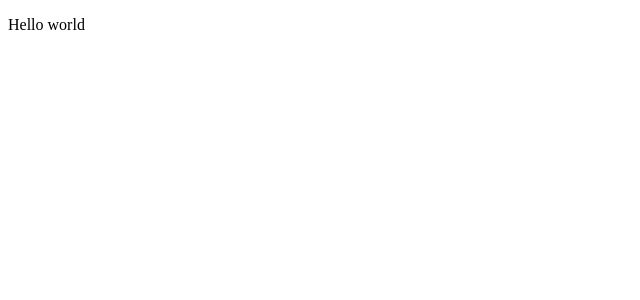
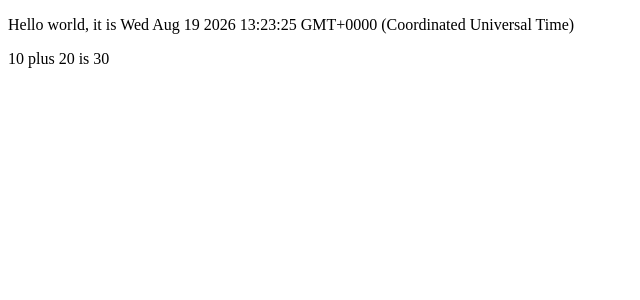
Before and after one commit to Santiagus/fullstackopen, a React (Vite) app in the folder part1/: page / in a window 1280 px wide. Shown: the top 300 px of the page, without its empty margins (0-640 px from the left). Built offline with nearby package versions, Linux system fonts and the light colour scheme.

Commit message:
feat(part1): add some basic js

```diff
--- a/part1/src/App.jsx
+++ b/part1/src/App.jsx
@@ -1,9 +1,18 @@
 const App = () => {
   console.log("Hello from component");
 
+  const now = new Date();
+  const a = 10;
+  const b = 20;
+
+  console.log(now, a + b);
+
   return (
     <div>
-      <p>Hello world</p>
+      <p>Hello world, it is {now.toString()}</p>
+      <p>
+        {a} plus {b} is {a + b}
+      </p>
     </div>
   );
 };
```
